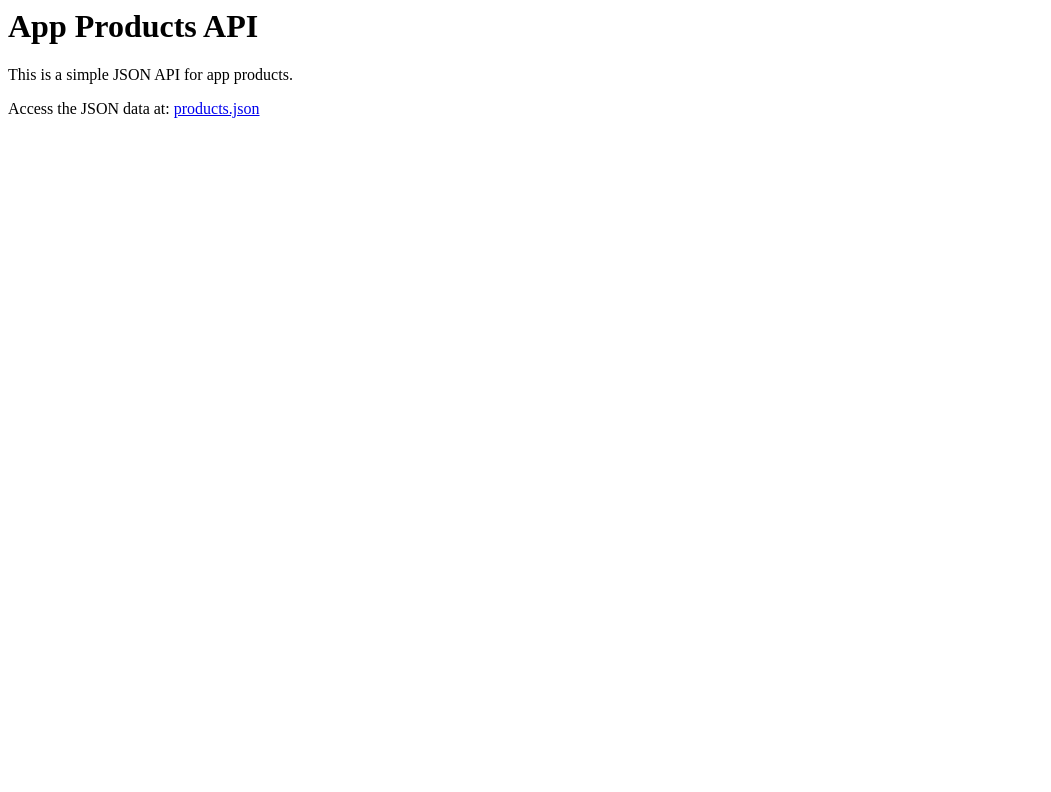
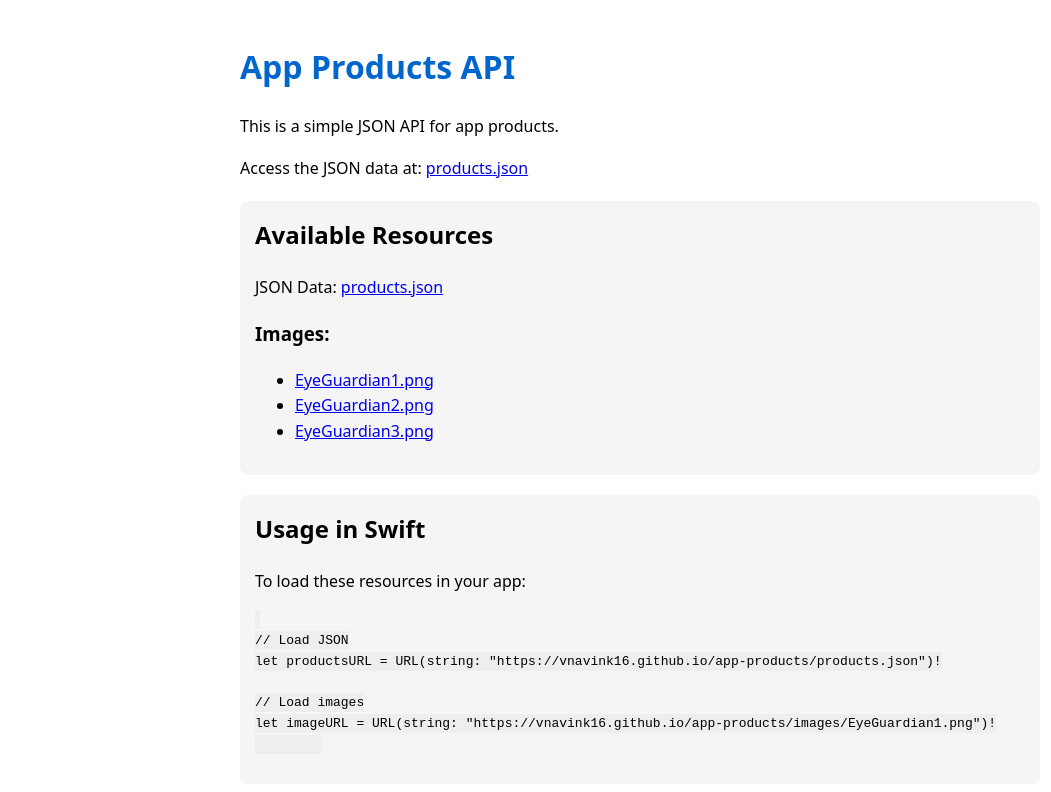
Before and after one commit to vnavink16/app_products, a plain HTML site: page index.html in a window 1280 px wide. Shown: the whole page, without its empty margins (0-1051 px from the left). Drawn offline with Linux system fonts and the light colour scheme.

Commit message:
Update index.html

```diff
--- a/index.html
+++ b/index.html
@@ -1,10 +1,60 @@
+<!DOCTYPE html>
 <html>
 <head>
     <title>App Products API</title>
+    <style>
+        body {
+            font-family: system-ui, -apple-system, BlinkMacSystemFont, sans-serif;
+            max-width: 800px;
+            margin: 0 auto;
+            padding: 20px;
+            line-height: 1.6;
+        }
+        h1 {
+            color: #0066cc;
+        }
+        .resources {
+            background-color: #f5f5f5;
+            padding: 15px;
+            border-radius: 8px;
+            margin-top: 20px;
+        }
+        .resources h2 {
+            margin-top: 0;
+        }
+        code {
+            background-color: #eee;
+            padding: 2px 5px;
+            border-radius: 3px;
+        }
+    </style>
 </head>
 <body>
     <h1>App Products API</h1>
     <p>This is a simple JSON API for app products.</p>
     <p>Access the JSON data at: <a href="products.json">products.json</a></p>
+
+    <div class="resources">
+        <h2>Available Resources</h2>
+        <p>JSON Data: <a href="products.json">products.json</a></p>
+        <h3>Images:</h3>
+        <ul>
+            <li><a href="images/EyeGuardian1.png">EyeGuardian1.png</a></li>
+            <li><a href="images/EyeGuardian2.png">EyeGuardian2.png</a></li>
+            <li><a href="images/EyeGuardian3.png">EyeGuardian3.png</a></li>
+        </ul>
+    </div>
+
+    <div class="resources">
+        <h2>Usage in Swift</h2>
+        <p>To load these resources in your app:</p>
+        <pre><code>
+// Load JSON
+let productsURL = URL(string: "https://vnavink16.github.io/app-products/products.json")!
+
+// Load images
+let imageURL = URL(string: "https://vnavink16.github.io/app-products/images/EyeGuardian1.png")!
+        </code></pre>
+    </div>
 </body>
 </html>
```
